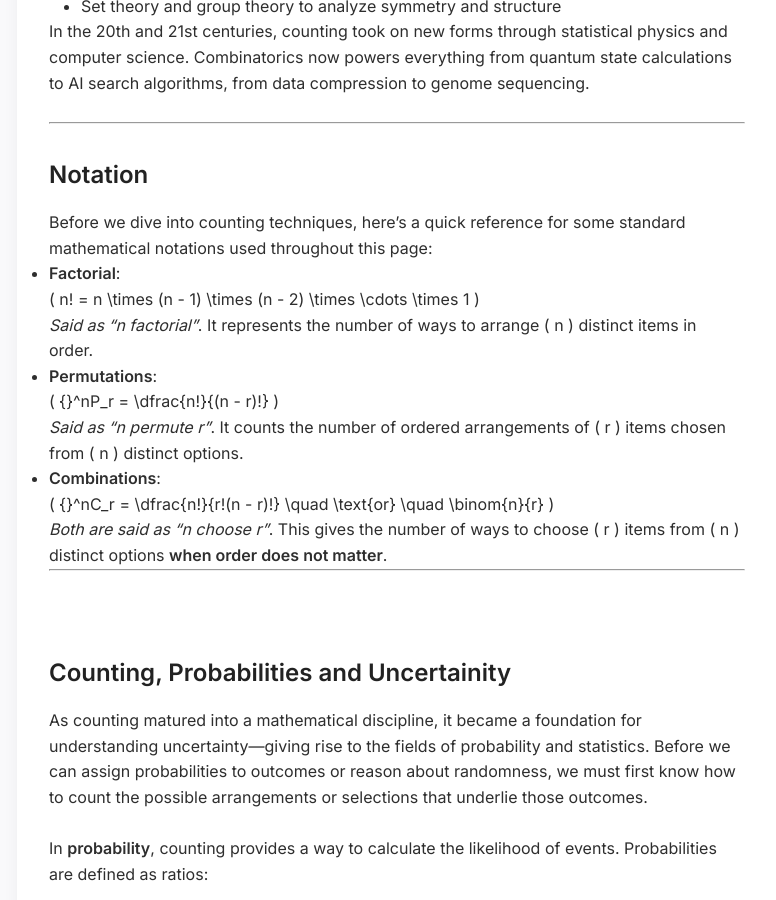
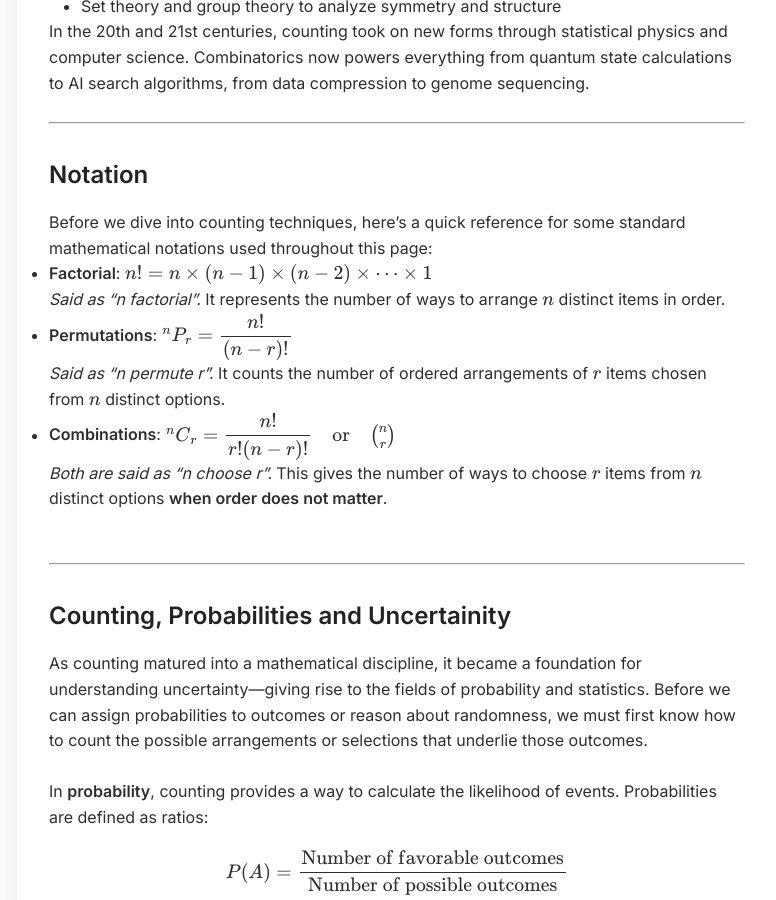
Before and after one commit to 21f3002975/21f3002975.github.io, a Jekyll site: the page built from index.md, in a window 1280 px wide and 900 px high, scrolled down 1157 px. Shown: the whole window, without its empty margins (307-1083 px from the left). Built offline with Jekyll 4.4.1, drawn with Linux system fonts in a browser that asks for light colours; nearby versions of some CDN libraries.

Commit message:
Notation section added

```diff
--- a/index.md
+++ b/index.md
@@ -41,25 +41,31 @@ In the 20th and 21st centuries, counting took on new forms through statistical p
 
 ---
 
-
 ## Notation
 
 Before we dive into counting techniques, here’s a quick reference for some standard mathematical notations used throughout this page:
 
-- **Factorial**:
-  \( n! = n \times (n - 1) \times (n - 2) \times \cdots \times 1 \)
-  *Said as “n factorial”*. It represents the number of ways to arrange \( n \) distinct items in order.
+<ul>
+  <li>
+    <strong>Factorial</strong>:
+    \( n! = n \times (n - 1) \times (n - 2) \times \cdots \times 1 \)
+    <br><em>Said as “n factorial”.</em> It represents the number of ways to arrange \( n \) distinct items in order.
+  </li>
+  <li>
+    <strong>Permutations</strong>:
+    \( {}^nP_r = \dfrac{n!}{(n - r)!} \)
+    <br><em>Said as “n permute r”.</em> It counts the number of ordered arrangements of \( r \) items chosen from \( n \) distinct options.
+  </li>
+  <li>
+    <strong>Combinations</strong>:
+    \( {}^nC_r = \dfrac{n!}{r!(n - r)!} \quad \text{or} \quad \binom{n}{r} \)
+    <br><em>Both are said as “n choose r”.</em> This gives the number of ways to choose \( r \) items from \( n \) distinct options <strong>when order does not matter</strong>.
+  </li>
+</ul>
 
-- **Permutations**:
-  \( {}^nP_r = \dfrac{n!}{(n - r)!} \)
-  *Said as “n permute r”*. It counts the number of ordered arrangements of \( r \) items chosen from \( n \) distinct options.
-
-- **Combinations**:
-  \( {}^nC_r = \dfrac{n!}{r!(n - r)!} \quad \text{or} \quad \binom{n}{r} \)
-  *Both are said as “n choose r”*. This gives the number of ways to choose \( r \) items from \( n \) distinct options **when order does not matter**.
+<br><br>
 
   ---
-  <br><br>
 
 ## Counting, Probabilities and Uncertainity
 
```
